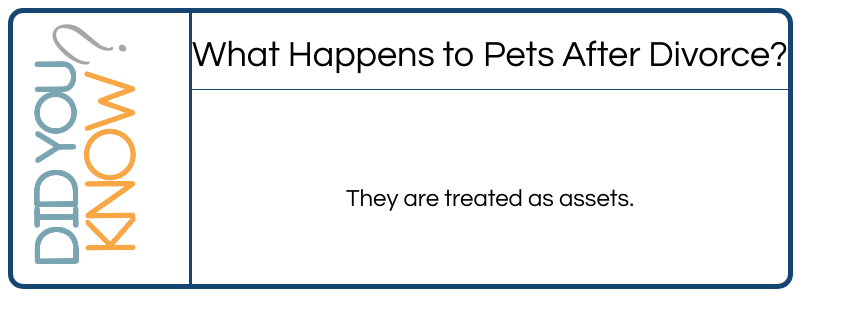
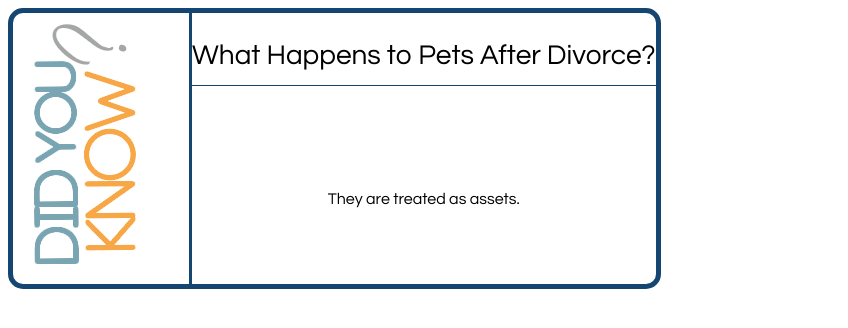
Before and after one commit to reing7299/did-you-know, a plain HTML site: page index.html in a window 1280 px wide. Shown: the whole page, without its empty margins (0-848 px from the left). Drawn offline with Linux system fonts and the light colour scheme.

Commit message:
Update main.css

```diff
--- a/main.css
+++ b/main.css
@@ -21,7 +21,7 @@ a, p, div {
 
 .question {
   grid-area: 1/2/2/3;
-  font-size: 36px;
+  font-size: 28px;
   text-align: center;
   border-bottom: solid 1px;
   border-color: #154671;
@@ -31,6 +31,6 @@ a, p, div {
 .answer {
   grid-area: 2/2/3/3;
   text-align: center;
-  font-size: 24px;
+  font-size: 16px;
   padding: 10px;
 }
```
